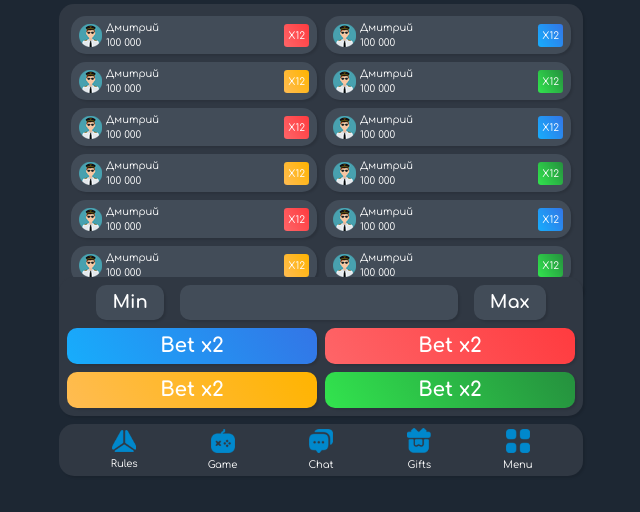
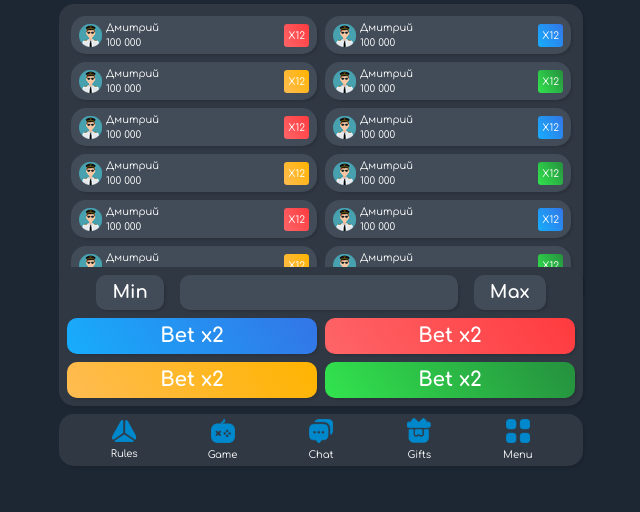
Before and after one commit to weasel-v-dev/tonroll.loc, a PHP site: page / in a window 1280 px wide. Shown: the part 288-800 px from the top of the page, without its empty margins (319-959 px from the left). Run offline with PHP 8.4, Linux system fonts and the light colour scheme.

Commit message:
fix height of menu

```diff
--- a/index.php
+++ b/index.php
@@ -3,7 +3,7 @@
 <head>
     <meta charset="UTF-8">
     <meta name="viewport"
-          content="width=device-width, user-scalable=no">
+          content="width=device-width, user-scalable=no, initial-scale=1.0, maximum-scale=1.0, minimum-scale=1.0">
     <meta http-equiv="X-UA-Compatible" content="ie=edge">
     <title>Ton Roll</title>
     <link rel="stylesheet" href="/libs/bootstrap.min.css">
@@ -307,7 +307,7 @@
         <div class="trl-menu  mt-2"></div>
     </div>
 </div>
-    <div class="position-fixed start-0 w-100 trl-menu" style="bottom: 35px">
+    <div class="position-fixed start-0 w-100 trl-menu" style="bottom: 45px">
         <div style="max-width: 540px" class="container px-2" >
             <div class=" trl-bg rounded-5 px-2  py-2">
                 <div class="d-flex justify-content-center align-items-center">
```
